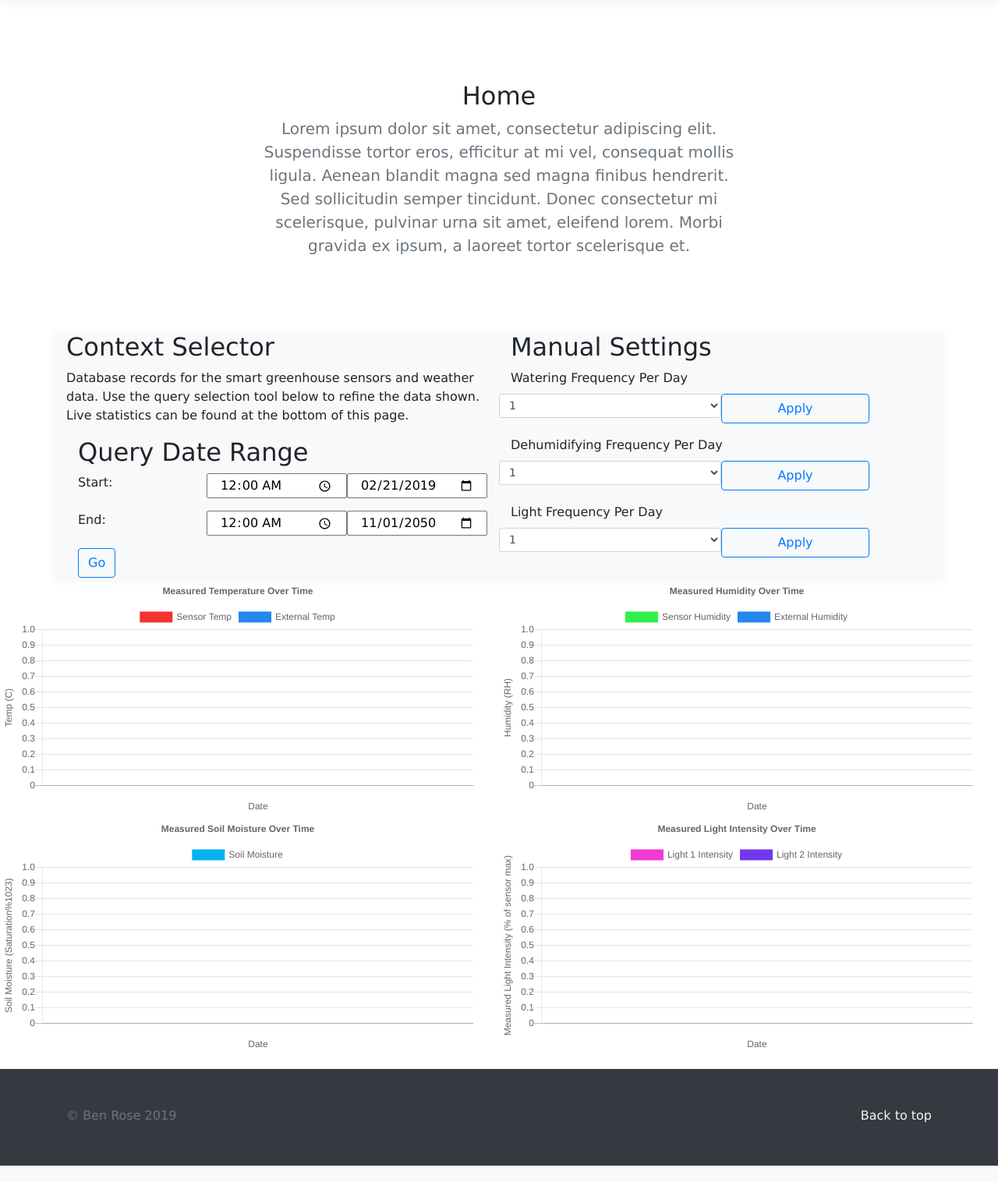
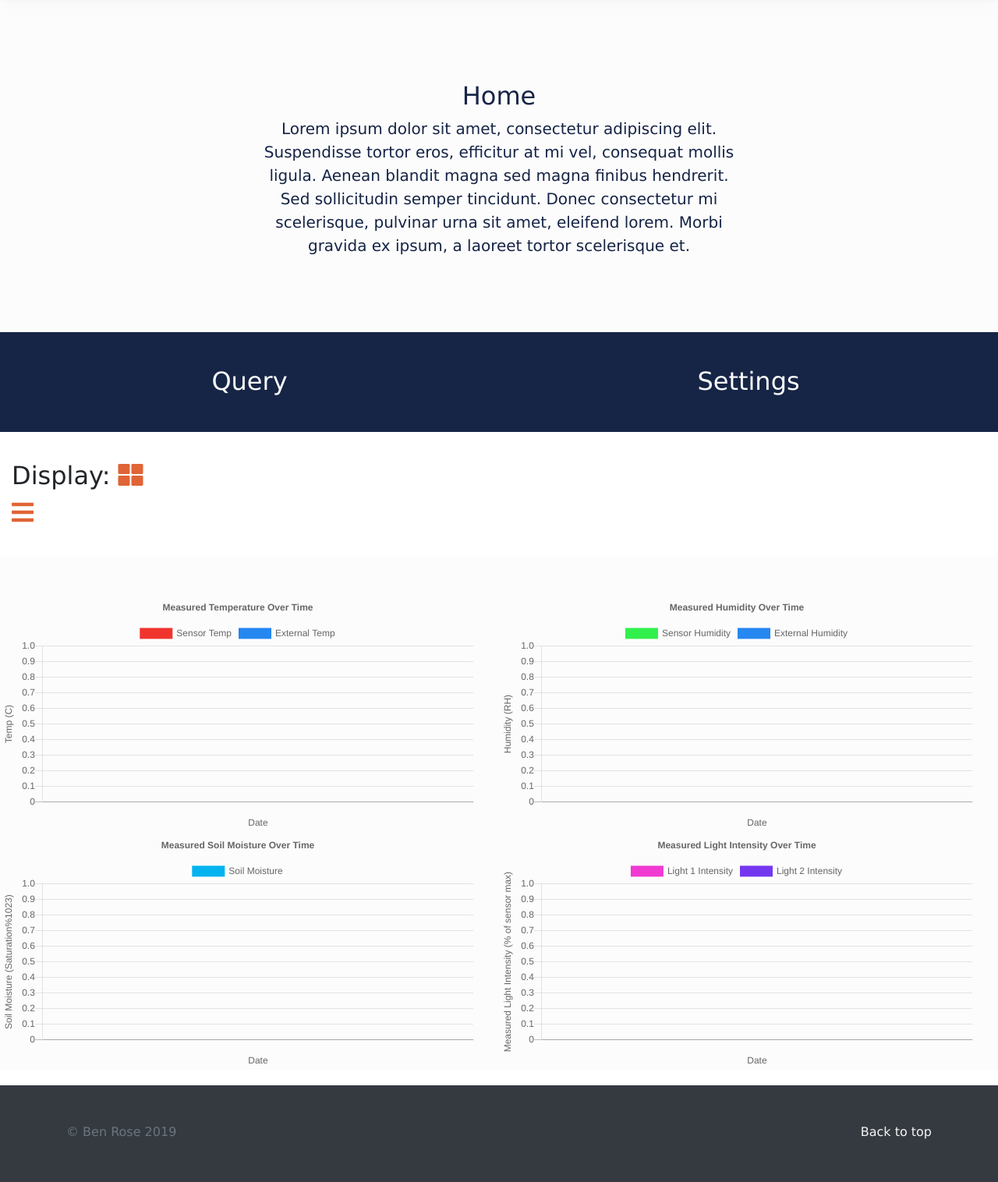
Before and after one commit to BenRGH/SmartGreenhouse_FYP, a Node server app: page / in a window 1280 px wide. Shown: the part 56-1572 px from the top of the page at 78% size. Before the commit the page ends 1551 px from the top, so only its background shows below. Run offline with Node 20, Linux system fonts and the light colour scheme; data that the repository does not hold is empty; some libraries are stand-ins or nearby versions.

Commit message:
Site design update, profile foundations in place

```diff
--- a/Code/Pi/public/javascripts/dbToWeb.js
+++ b/Code/Pi/public/javascripts/dbToWeb.js
@@ -1,4 +1,5 @@
 // Ben Rose 2018
+
 $(document).ready(function() {
 
     // Init empty charts
@@ -491,20 +492,15 @@ $(document).ready(function() {
         // Do this
     }
 
-    // old '2019-01-01T00:00:00.000Z'
     let defaultStart = new Date(); // By default this is today
     defaultStart.setDate(defaultStart.getDate() - 3);  // 3 days before today
     let defaultEnd = new Date('2050-11-01T00:00:00.000Z'); // This'll probably be useless by 2050
 
     // Set the values in the input field so the above is global changing
-    //let formattedDefaultStart = defaultStart.getFullYear() + "-" + defaultStart.getMonth() + "-" + defaultStart.getDate();
     let startDateField = $('#startDate');
 
-    //console.log(startDateField.val());
+    // Sets the input fields to the default start and end values
     document.querySelector("#startDate").value = defaultStart.toISOString().substr(0,10);
-    //console.log(startDateField.val());
-    //console.log(formattedDefaultStart);
-
     document.querySelector('#endDate').value = defaultEnd.toISOString().substr(0,10);
 
     chartIt(defaultStart, defaultEnd); // Draw charts with default * data
@@ -516,6 +512,31 @@ $(document).ready(function() {
     // } catch (e) {
     //     console.error(e);
     // }
+
+    $('#revealContext').click(function () {
+        // reveals the query window and blurs background
+        $('#contextWindow').css("display", "block");
+        $('main').addClass("blur");
+    });
+
+    $('#revealSettings').click(function () {
+        // reveals the settings window and blurs background
+        $('#settingsWindow').css("display", "block");
+        $('main').addClass("blur");
+    });
+
+    document.addEventListener('mouseup',function (e) {
+        // Unfortunately this doesn't work nicely with jquery
+        let contextWindow = document.getElementById('contextWindow');
+        let settingsWindow = document.getElementById('settingsWindow');
+
+        if(!(contextWindow.contains(e.target)||settingsWindow.contains(e.target))){
+            // sneaky way to hide the windows if there's a click outside of them
+            $('#contextWindow').css("display", "none");
+            $('#settingsWindow').css("display", "none");
+            $('main').removeClass("blur");
+        }
+    });
 
     $('#dateRangeBtn').click(function(){ // When 'Go' is clicked the data is saved here
         let rawStartDate = new Date($('#startDate').val());
@@ -547,6 +568,40 @@ $(document).ready(function() {
         remakeCharts(); // Have to wipe the instance before making a new one
         chartIt(startDate, endDate); // Make charts with new dataset
 
+        $('#contextWindow').css("display", "none");
+        $('#settingsWindow').css("display", "none");
+        $('main').removeClass("blur");
+
     });
 
+    $('#profileSelect').change(function() {
+        let profileCustomMenu = $('#profileCustomMenu');
+        switch ($('#profileSelect').val()) {
+            case 'Normal':
+                profileCustomMenu.hide();
+                break;
+            case 'Hot':
+                profileCustomMenu.hide();
+                break;
+            case 'Cold':
+                profileCustomMenu.hide();
+                break;
+            case 'Normal + More Water':
+                profileCustomMenu.hide();
+                break;
+            case 'Normal + More Fan':
+                profileCustomMenu.hide();
+                break;
+            case 'Customized':
+                profileCustomMenu.show();
+                // Reveal the customization menu on this profile being selected
+                break;
+        }
+    });
+
+    $('[data-toggle="tooltip"]').tooltip({ boundary: 'window' }); // Allows tooltips to be shown on hover
+
+    $('#applyProfileBtn').click(function(){
+        // Do data validation then send to db
+    })
 });
--- a/Code/Pi/public/stylesheets/style.css
+++ b/Code/Pi/public/stylesheets/style.css
@@ -48,8 +69,103 @@ header{
   display: none;
 }
 
-input{
+#menu{
+  height: 4em;
+  background-color: #162446;
+  color: #fcfcfc;
+  font-size: 2em;
+  text-align: center;
+  display:flex;
+}
 
+#revealContext{
+  padding: 1.2em 0 1em 0;
+  height: 100%;
+  width: 100%;
+}
+
+#revealContext:hover{
+  background-color: #fcfcfc;
+  outline: #41858e 2px;
+  color: #41858e;
+  -webkit-box-shadow: inset 0px 0px 30px -3px rgba(50, 50, 50, 0.75);
+  -moz-box-shadow:    inset 0px 0px 30px -3px rgba(50, 50, 50, 0.75);
+  box-shadow:         inset 0px 0px 30px -3px rgba(50, 50, 50, 0.75);
+  cursor: pointer;
+}
+
+#revealSettings{
+  padding: 1.2em 0 1em 0;
+  height: 100%;
+  width: 100%;
+}
+
+#revealSettings:hover{
+  background-color: #fcfcfc;
+  outline: #41858e 2px;
+  color: #41858e;
+  -webkit-box-shadow: inset 0px 0px 30px -3px rgba(50, 50, 50, 0.75);
+  -moz-box-shadow:    inset 0px 0px 30px -3px rgba(50, 50, 50, 0.75);
+  box-shadow:         inset 0px 0px 30px -3px rgba(50, 50, 50, 0.75);
+  cursor: pointer;
+}
+
+#contextWindow{
+  display: none;
+  background-color: #fcfcfc;
+  outline: #162446 5px solid;
+  position: absolute;
+  padding: 2em;
+  z-index: 5;
+  top: 50%;
+  left: 50%;
+  -ms-transform: translateX(-50%) translateY(-50%);
+  -webkit-transform: translate(-50%,-50%);
+  transform: translate(-50%,-50%);
+  height: 20em;
+  width: 40em;
+}
+
+#settingsWindow{
+  display: none;
+  background-color: #fcfcfc;
+  outline: #162446 5px solid;
+  position: absolute;
+  padding: 2em;
+  z-index: 5;
+  top: 50%;
+  left: 50%;
+  -ms-transform: translateX(-50%) translateY(-50%);
+  -webkit-transform: translate(-50%,-50%);
+  transform: translate(-50%,-50%);
+  height: 40em;
+  width: 30em;
+}
+
+.blur{
+  filter: blur(8px);
+  -webkit-filter: blur(8px);
+}
+
+#displayTypeContainer{
+  margin: 1em 0 1em 0;
+  font-size: 2em;
+
+}
+
+.divAsBtn{
+  color: #e06436;
+  display: inline;
+}
+
+.divAsBtn:hover{
+  cursor: pointer;
+  color: #41858e;
+}
+
+#charts{
+  padding-top: 3em;
+  background-color: #fcfcfc;
 }
 
 #dateRangeSelector{
@@ -69,7 +195,9 @@ input{
   padding-top: var(--jumbotron-padding-y);
   padding-bottom: var(--jumbotron-padding-y);
   margin-bottom: 0;
-  background-color: #fff;
+  background-color: #fcfcfc;
+  color: #162446;
+  border-radius: 0;
 }
 @media (min-width: 768px) {
   .jumbotron {
--- a/Code/Pi/views/bits/foot.ejs
+++ b/Code/Pi/views/bits/foot.ejs
@@ -8,8 +8,8 @@
 </footer>
 
 <script src="https://code.jquery.com/jquery-3.3.1.slim.min.js" integrity="sha384-q8i/X+965DzO0rT7abK41JStQIAqVgRVzpbzo5smXKp4YfRvH+8abtTE1Pi6jizo" crossorigin="anonymous"></script>
-<script src="https://cdnjs.cloudflare.com/ajax/libs/popper.js/1.14.6/umd/popper.min.js" integrity="sha384-wHAiFfRlMFy6i5SRaxvfOCifBUQy1xHdJ/yoi7FRNXMRBu5WHdZYu1hA6ZOblgut" crossorigin="anonymous"></script>
+<script src="https://unpkg.com/popper.js/dist/umd/popper.min.js"></script>
+<script src="https://unpkg.com/tooltip.js/dist/umd/tooltip.min.js"></script>
 <script src="https://stackpath.bootstrapcdn.com/bootstrap/4.2.1/js/bootstrap.min.js" integrity="sha384-B0UglyR+jN6CkvvICOB2joaf5I4l3gm9GU6Hc1og6Ls7i6U/mkkaduKaBhlAXv9k" crossorigin="anonymous"></script>
 <script src="https://unpkg.com/axios/dist/axios.min.js"></script>
 <script src="https://cdnjs.cloudflare.com/ajax/libs/Chart.js/2.7.3/Chart.bundle.min.js"></script>
-<script src="/javascripts/dbToWeb.js"></script>
--- a/Code/Pi/views/index.ejs
+++ b/Code/Pi/views/index.ejs
@@ -6,7 +6,7 @@
 
   <body>
     <header>
-      <div class="collapse bg-light" id="navbarHeader">
+      <div class="collapse bg-light fixed-top" id="navbarHeader">
         <div class="container">
           <div class="row">
             <div class="col-sm-8 col-md-7 py-4">
@@ -40,27 +40,13 @@
       </div>
     </header>
 
-    <main role="main">
-      <section class="jumbotron text-center">
-        <div class="container">
-          <h1 class="jumbotron-heading"><%= title %></h1>
-          <p class="lead text-muted">
-            Lorem ipsum dolor sit amet, consectetur adipiscing elit. Suspendisse tortor eros, efficitur at mi vel, consequat mollis ligula. Aenean blandit magna sed magna finibus hendrerit. Sed sollicitudin semper tincidunt. Donec consectetur mi scelerisque, pulvinar urna sit amet, eleifend lorem. Morbi gravida ex ipsum, a laoreet tortor scelerisque et.
-          </p>
-        </div>
-      </section>
-
-      <div class="container">
-        <div class="row justify-content-md-center bg-light box-shadow">
-          <div id="contextContainer" class="col-6">
+    <div class="container" id="contextWindow">
       <h2>
-              Context Selector
+        Query A Selected Range Of Data
       </h2>
-            <p>Database records for the smart greenhouse sensors and weather data. Use the query selection
-              tool below to refine the data shown. Live statistics can be found at the bottom of this
-              page.</p>
+      <p>This loads the database records for the smart greenhouse sensors and weather data. Use the query selection
+        tool below to refine the data shown in the graphs.</p>
       <form id="dateRangeSelector" class="container">
-              <h2>Query Date Range</h2>
         <div class="form-group row">
           <label class="col-md-4" for="startTime startDate">Start:</label>
           <input class="col-md-4" type="time" id="startTime" name="startTimeRange" value="00:00">
@@ -76,13 +62,27 @@
         <button type="button" class="btn btn-outline-primary" id="dateRangeBtn">Go</button>
       </form>
     </div>
-          <div id="manualAutoVals" class="col-6">
-            <h2>Manual Settings</h2>
+
+    <div class="container" id="settingsWindow">
+      <h2>Settings</h2>
       <form>
         <div class="form-group">
+          <label for="profileSelect">Automation Profile</label>
+          <div class="row">
+            <select class="form-control form-control-sm col-6" id="profileSelect">
+              <option>Normal</option>
+              <option>Hot</option>
+              <option>Cold</option>
+              <option>Normal + More Water</option>
+              <option>Normal + More Fan</option>
+              <option>Customized</option>
+            </select>
+            <i tabindex="0" data-toggle="tooltip" data-placement="right" title="Normal: Waters once a day, fans blow for 15m every 4h, lights on for 16h. Hot: Waters twice a day, fans blow for 1h every 4h, lights on for 10h. Cold: Waters once every 2 days, fans blow for 15m every 8h, lights on for 20h. Normal + More Water: Same as normal but waters twice a day. Normal + More Fan: Same as normal but fans blow for 1h every 4h. Customized: Configure individual values yourself." id="profileInfo" class="far fa-question-circle"></i>
+          </div>
+          <div id="profileCustomMenu">
             <label for="wateringFreqIn">Watering Frequency Per Day</label>
             <div class="row">
-                  <select class="form-control form-control-sm col-6" id="wateringFreqIn">
+              <select class="form-control form-control-sm col-4" id="wateringFreqIn">
                 <option>1</option>
                 <option>2</option>
                 <option>3</option>
@@ -90,13 +90,10 @@
                 <option>5</option>
                 <option>6</option>
               </select>
-                  <button type="button" class="btn btn-outline-primary col-4">Apply</button>
             </div>
-              </div>
-              <div class="form-group">
             <label for="fanFreqIn">Dehumidifying Frequency Per Day</label>
             <div class="row">
-                  <select class="form-control form-control-sm col-6" id="fanFreqIn">
+              <select class="form-control form-control-sm col-4" id="fanFreqIn">
                 <option>1</option>
                 <option>2</option>
                 <option>3</option>
@@ -104,13 +101,10 @@
                 <option>5</option>
                 <option>6</option>
               </select>
-                  <button type="button" class="btn btn-outline-primary col-4">Apply</button>
             </div>
-              </div>
-              <div class="form-group">
             <label for="lightFreqIn">Light Frequency Per Day</label>
             <div class="row">
-                  <select class="form-control form-control-sm col-6" id="lightFreqIn">
+              <select class="form-control form-control-sm col-4" id="lightFreqIn">
                 <option>1</option>
                 <option>2</option>
                 <option>3</option>
@@ -118,19 +112,46 @@
                 <option>5</option>
                 <option>6</option>
               </select>
-                  <button type="button" class="btn btn-outline-primary col-4">Apply</button>
+            </div>
+
           </div>
         </div>
+        <button type="submit" class="btn btn-outline-primary row" id="applyProfileBtn">APPLY</button>
       </form>
     </div>
+
+    <main role="main">
+      <section class="jumbotron text-center">
+        <div class="container">
+          <h1 class="jumbotron-heading"><%= title %></h1>
+          <p class="lead">
+            Lorem ipsum dolor sit amet, consectetur adipiscing elit. Suspendisse tortor eros, efficitur at mi vel, consequat mollis ligula. Aenean blandit magna sed magna finibus hendrerit. Sed sollicitudin semper tincidunt. Donec consectetur mi scelerisque, pulvinar urna sit amet, eleifend lorem. Morbi gravida ex ipsum, a laoreet tortor scelerisque et.
+          </p>
         </div>
+      </section>
+
+      <div class="fluid-container justify-content-md-center" id="menu">
+        <div id="revealContext">Query</div>
+        <div id="revealSettings">Settings</div>
       </div>
 
       <div id="loading" class="row justify-content-md-center bg-light box-shadow">
         Loading...
       </div>
 
-      <div class="fluid-container">
+      <div class="row" id="displayTypeContainer">
+        <div class="col-2">
+          Display:
+          <div id="gridDisplayBtn" class="divAsBtn">
+            <i class="fas fa-th-large"></i>
+          </div>
+          <div id="listDisplayBtn" class="divAsBtn">
+            <i class="fas fa-bars"></i>
+          </div>
+        </div>
+      </div>
+
+      <div class="fluid-container" id="charts">
         <div class="statsContainer row">
           <div class="col-md-6">
             <canvas id="tempStats"></canvas>
@@ -154,5 +175,6 @@
     </main>
 
   <% include bits/foot.ejs %>
+  <script src="/javascripts/dbToWeb.js"></script>
   </body>
 </html>
```
Also changed, not shown: other parts of Code/Pi/public/stylesheets/style.css (+33 -2 lines), Code/Pi/public/javascripts/moreData.js (added, +67 -0 lines), Code/Pi/routes/more.js (+67 -0 lines), Code/Pi/views/more.ejs (+11 -6 lines), 1 other file. Lines whose indentation alone changed are shown as unchanged.
